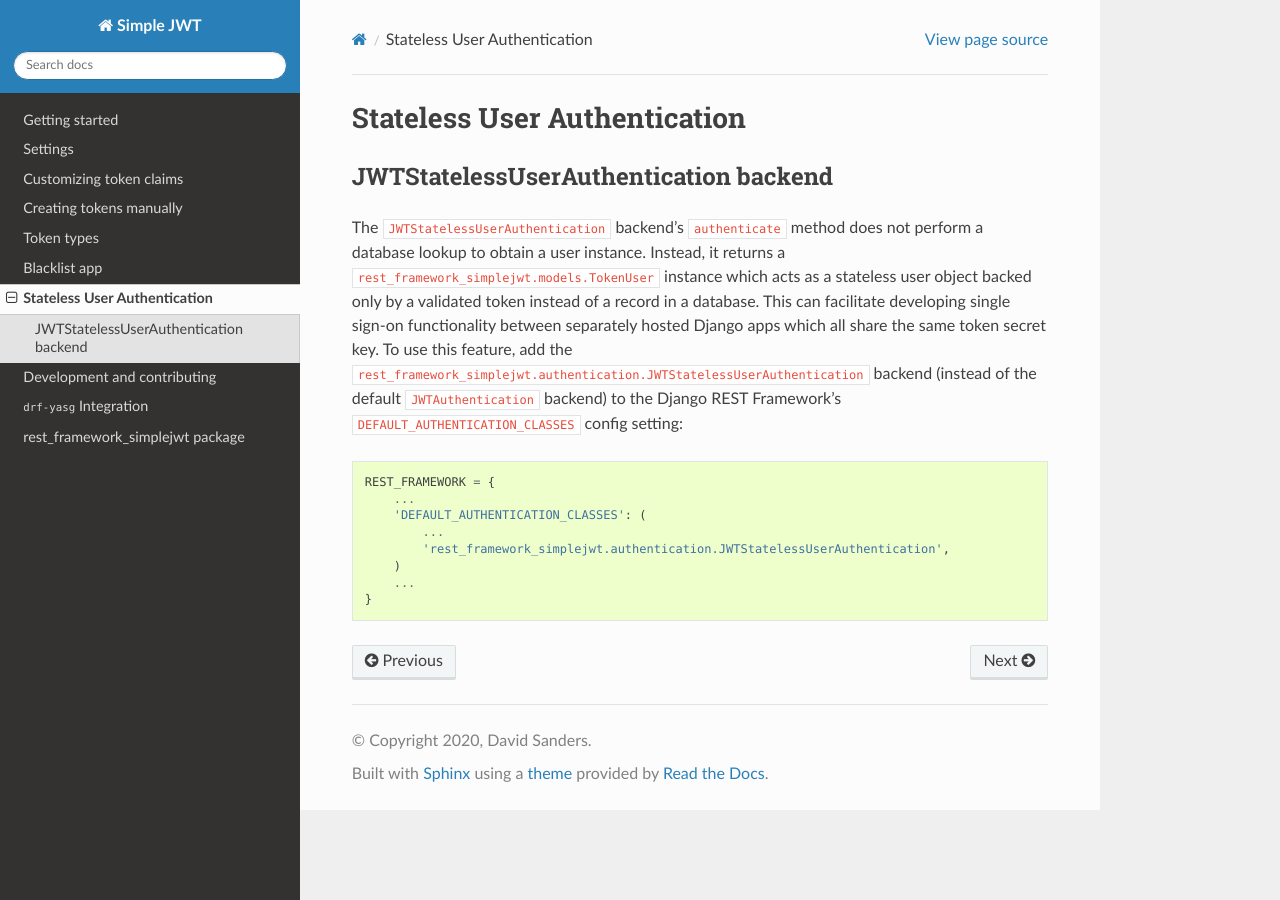
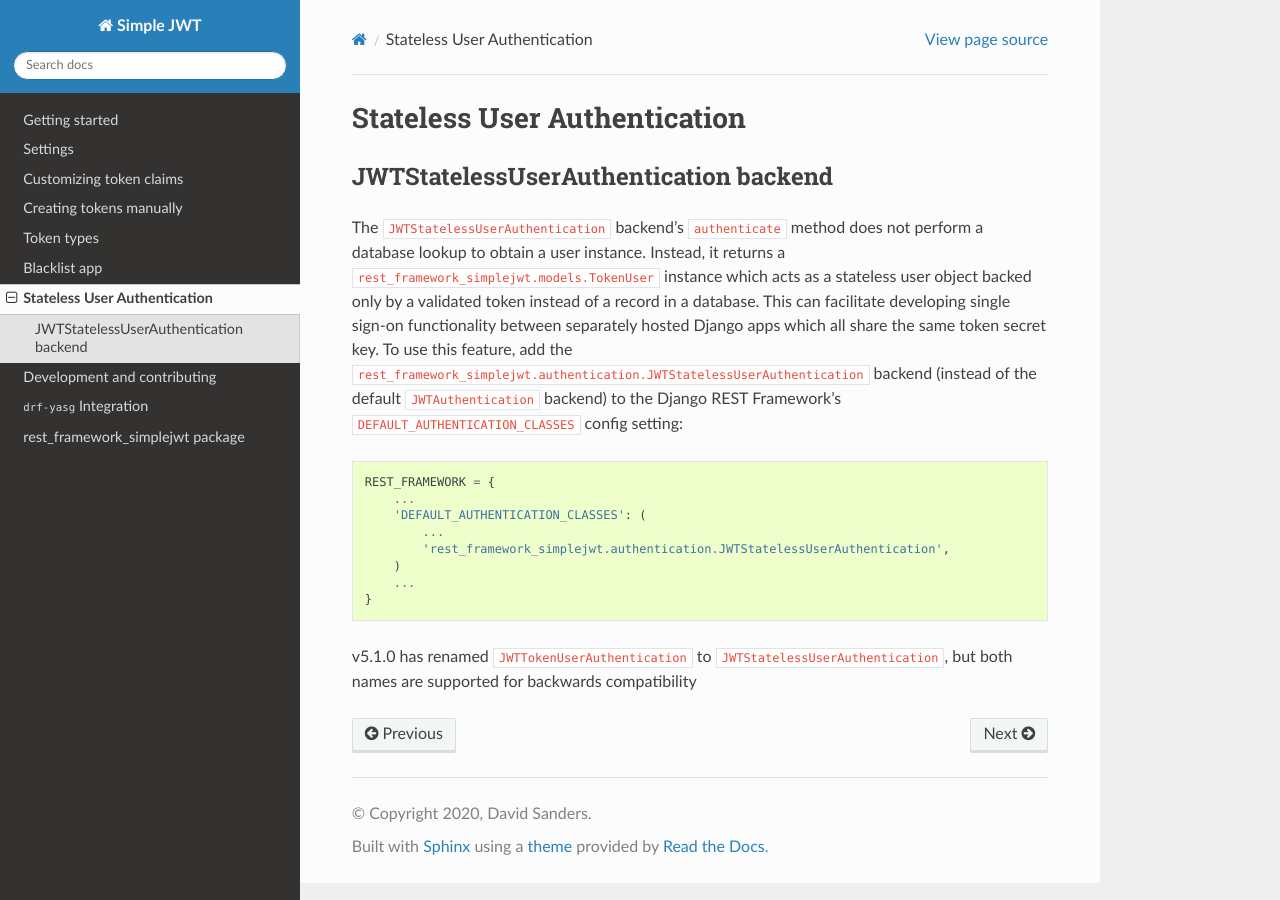
Before and after one commit to cr313/rest_framework_simple, a Sphinx documentation site: the page built from docs/stateless_user_authentication.rst, in a window 1280 px wide. Built offline with Sphinx 7.4.7 and the Read the Docs theme 2.0.0, drawn with Linux system fonts in a browser that asks for light colours; the version number could not be read and is left out.

Commit message:
Update JWTStatelessUserAuthentication docs (#561)

```diff
--- a/docs/stateless_user_authentication.rst
+++ b/docs/stateless_user_authentication.rst
@@ -27,3 +27,6 @@ Framework's ``DEFAULT_AUTHENTICATION_CLASSES`` config setting:
       )
       ...
   }
+
+v5.1.0 has renamed ``JWTTokenUserAuthentication`` to ``JWTStatelessUserAuthentication``,
+but both names are supported for backwards compatibility
```
